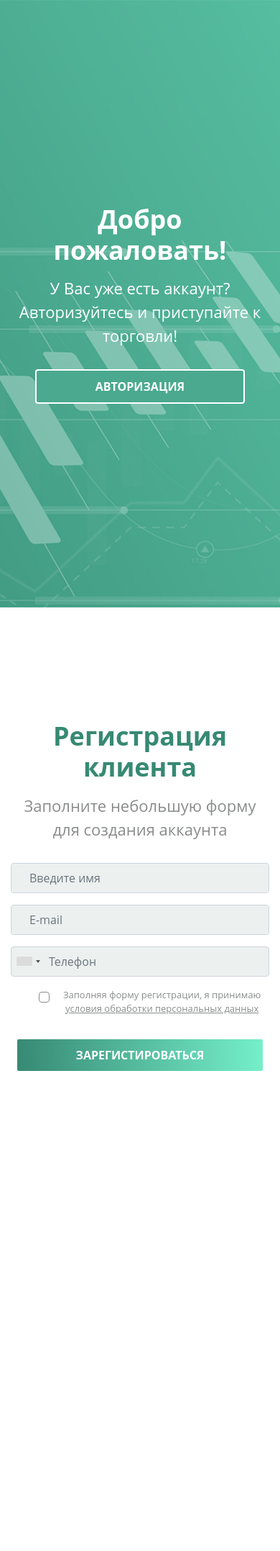
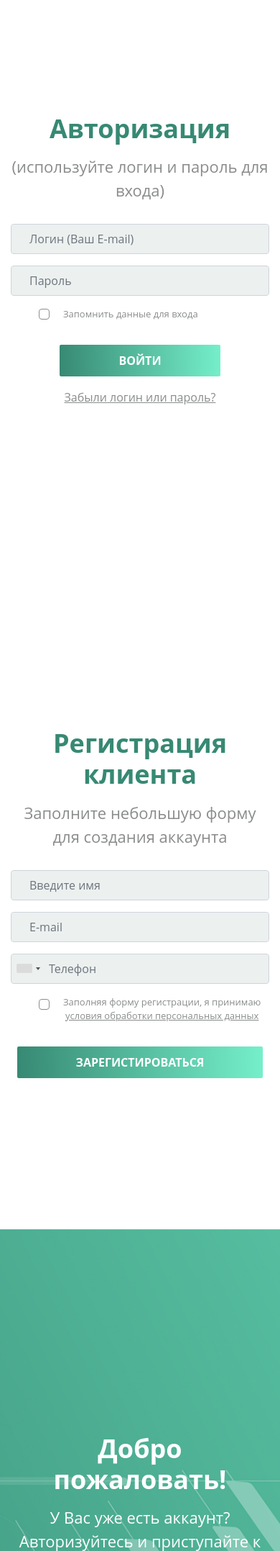
Before and after one commit to kovol/ImsTest, a PHP site: page / in a window 390 px wide. Shown: the part 98-2253 px from the top of the page at 72% size. Before the commit the page ends 1586 px from the top, so only its background shows below. Run offline with PHP 8.4, Linux system fonts and the light colour scheme; some libraries are stand-ins or nearby versions; grey boxes are pictures that could not be loaded.

Commit message:
Update style.css
small screens better look

```diff
--- a/style.css
+++ b/style.css
@@ -432,8 +432,11 @@ form h5 {
 }
 
 @media screen and (max-width: 768px) {
-    .wrapper {
+     .wrapper {
         width: 100%;
+    }
+    .col-md-6{
+        margin-bottom: 10px;
     }
 
     .sign-up .btn,
@@ -442,9 +445,25 @@ form h5 {
     }
     .sign-in.front, .sign-in.back {
         transform: translateX(0);
+        opacity:1;
+
     }
-    .sign-in form, .sign-up form{
-        margin-bottom: 20px;
+
+    #front, #back {
+        position:static;
+    }
+
+
+    .container-wrapper {
+        display: flex;
+        flex-flow: column;
+
+    }
+    .container-wrapper > .row.second {
+        order:2;
+    }
+    .container-wrapper > .row.first {
+        order: 1;
     }
 
 }
```
